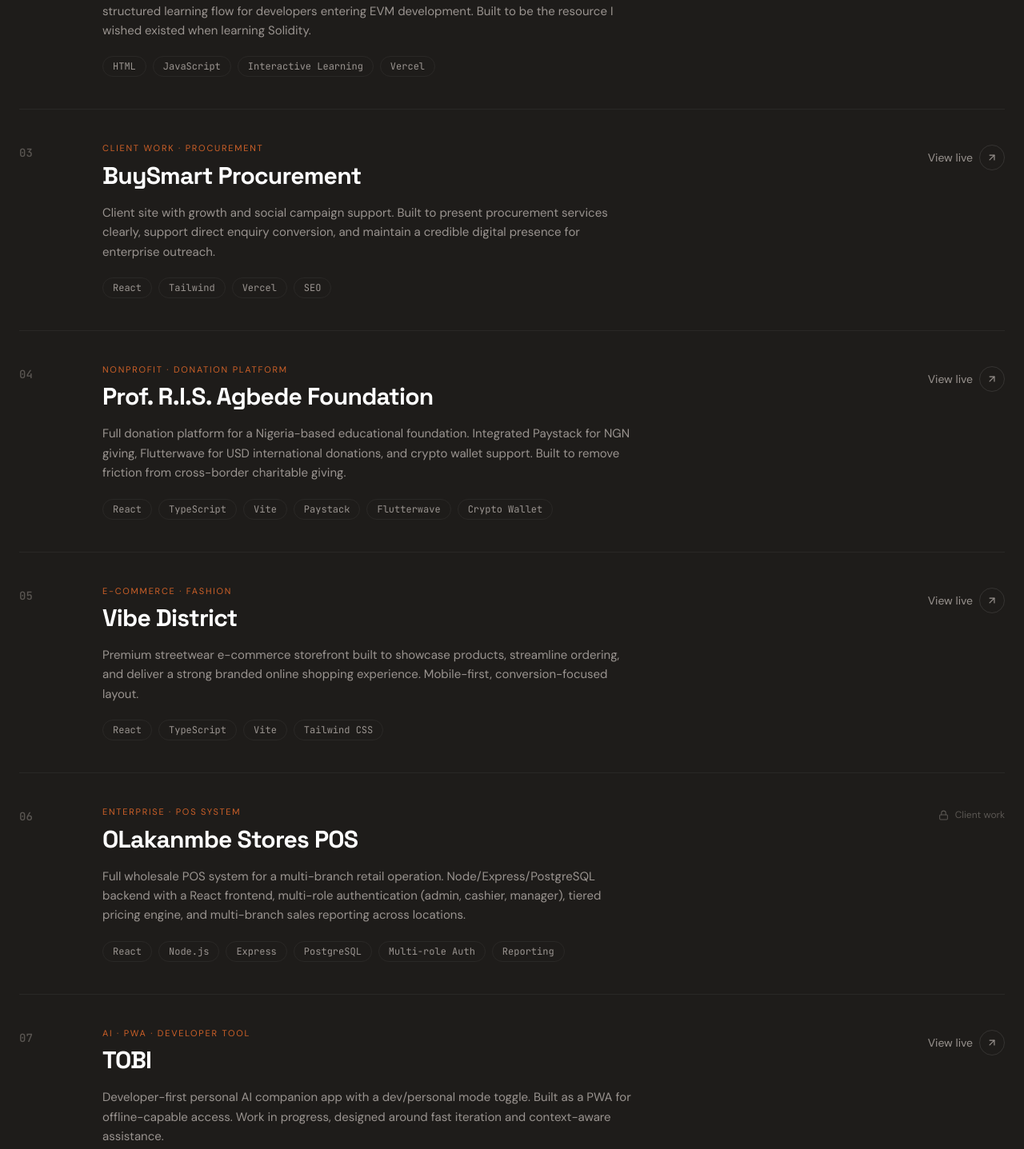
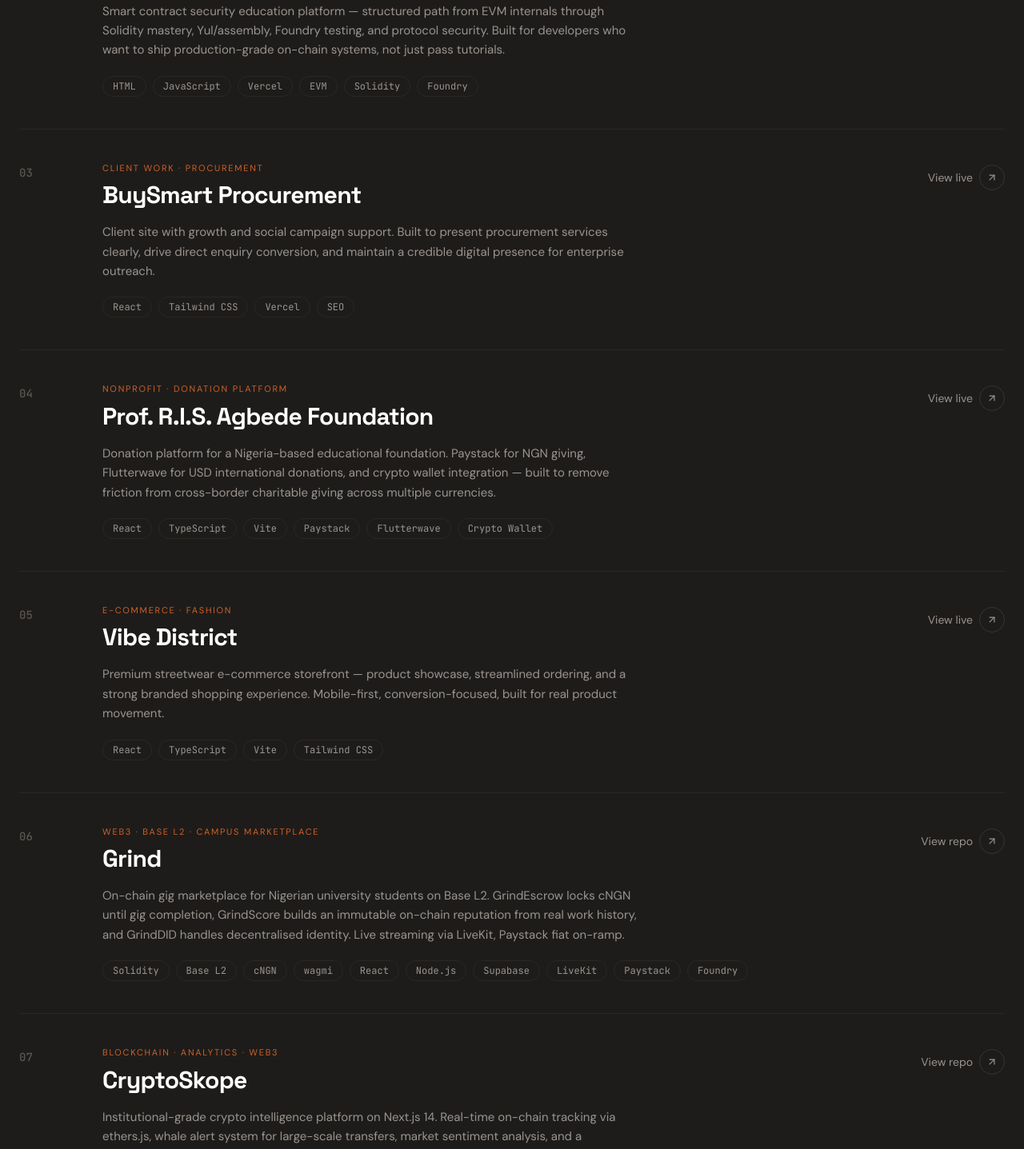
Before and after one commit to GoodnessFx/IGfolio.com, a React (Vite) app: page / in a window 1280 px wide. Shown: the part 2270-3707 px from the top of the page at 80% size. Built offline with nearby package versions, Linux system fonts and the light colour scheme.

Commit message:
Add all live projects (Grind, CryptoSkope, Growth Network), update resume

```diff
--- a/components/Projects.tsx
+++ b/components/Projects.tsx
@@ -1,7 +1,6 @@
 import { motion } from "framer-motion";
 import { ArrowUpRight, Lock } from "lucide-react";
 
-// ── Core featured projects from the brief ────────────────────────────────────
 interface FeaturedProject {
   num: string;
   category: string;
@@ -15,33 +14,33 @@
 const featured: FeaturedProject[] = [
   {
     num: "01",
-    category: "COMMUNITY · GROWTH",
+    category: "COMMUNITY · PLATFORM",
     name: "Growth Network",
-    desc: "Nigeria-focused builder community and resource network connecting developers, creatives, and founders across Africa's tech ecosystem. Built to lower the barrier to entry for anyone serious about shipping real products.",
-    tags: ["React", "TypeScript", "Supabase", "Community"],
-    isPrivate: true,
+    desc: "Operating system for small business growth — one platform combining software, design, automation, and operations. Client dashboard with live project tracking, social media scheduling, growth analytics, and CRM. Built on Supabase with row-level security and full multi-tenant isolation.",
+    tags: ["React", "TypeScript", "Supabase", "PostgreSQL", "RLS", "OAuth"],
+    liveUrl: "https://github.com/GoodnessFx/Growth-Network",
   },
   {
     num: "02",
     category: "WEB3 · EDUCATION",
     name: "ChainCodeCamp",
-    desc: "Smart contract security education platform, interactive curriculum, concept glossary, and structured learning flow for developers entering EVM development. Built to be the resource I wished existed when learning Solidity.",
-    tags: ["HTML", "JavaScript", "Interactive Learning", "Vercel"],
+    desc: "Smart contract security education platform — structured path from EVM internals through Solidity mastery, Yul/assembly, Foundry testing, and protocol security. Built for developers who want to ship production-grade on-chain systems, not just pass tutorials.",
+    tags: ["HTML", "JavaScript", "Vercel", "EVM", "Solidity", "Foundry"],
     liveUrl: "https://chain-code-camp.vercel.app/",
   },
   {
     num: "03",
     category: "CLIENT WORK · PROCUREMENT",
     name: "BuySmart Procurement",
-    desc: "Client site with growth and social campaign support. Built to present procurement services clearly, support direct enquiry conversion, and maintain a credible digital presence for enterprise outreach.",
-    tags: ["React", "Tailwind", "Vercel", "SEO"],
+    desc: "Client site with growth and social campaign support. Built to present procurement services clearly, drive direct enquiry conversion, and maintain a credible digital presence for enterprise outreach.",
+    tags: ["React", "Tailwind CSS", "Vercel", "SEO"],
     liveUrl: "https://buysmartprocurement.com/",
   },
   {
     num: "04",
     category: "NONPROFIT · DONATION PLATFORM",
     name: "Prof. R.I.S. Agbede Foundation",
-    desc: "Full donation platform for a Nigeria-based educational foundation. Integrated Paystack for NGN giving, Flutterwave for USD international donations, and crypto wallet support. Built to remove friction from cross-border charitable giving.",
+    desc: "Donation platform for a Nigeria-based educational foundation. Paystack for NGN giving, Flutterwave for USD international donations, and crypto wallet integration — built to remove friction from cross-border charitable giving across multiple currencies.",
     tags: ["React", "TypeScript", "Vite", "Paystack", "Flutterwave", "Crypto Wallet"],
     liveUrl: "https://professor-r-i-s-agbede-foundation.vercel.app/",
   },
@@ -49,24 +48,40 @@
     num: "05",
     category: "E-COMMERCE · FASHION",
     name: "Vibe District",
-    desc: "Premium streetwear e-commerce storefront built to showcase products, streamline ordering, and deliver a strong branded online shopping experience. Mobile-first, conversion-focused layout.",
+    desc: "Premium streetwear e-commerce storefront — product showcase, streamlined ordering, and a strong branded shopping experience. Mobile-first, conversion-focused, built for real product movement.",
     tags: ["React", "TypeScript", "Vite", "Tailwind CSS"],
     liveUrl: "https://vibe-district.vercel.app/",
   },
   {
     num: "06",
+    category: "WEB3 · BASE L2 · CAMPUS MARKETPLACE",
+    name: "Grind",
+    desc: "On-chain gig marketplace for Nigerian university students on Base L2. GrindEscrow locks cNGN until gig completion, GrindScore builds an immutable on-chain reputation from real work history, and GrindDID handles decentralised identity. Live streaming via LiveKit, Paystack fiat on-ramp.",
+    tags: ["Solidity", "Base L2", "cNGN", "wagmi", "React", "Node.js", "Supabase", "LiveKit", "Paystack", "Foundry"],
+    liveUrl: "https://github.com/GoodnessFx/Grind",
+  },
+  {
+    num: "07",
+    category: "BLOCKCHAIN · ANALYTICS · WEB3",
+    name: "CryptoSkope",
+    desc: "Institutional-grade crypto intelligence platform on Next.js 14. Real-time on-chain tracking via ethers.js, whale alert system for large-scale transfers, market sentiment analysis, and a professional portfolio tracker with USD valuations across the Theta Network ecosystem.",
+    tags: ["Next.js 14", "ethers.js", "TypeScript", "TanStack Query", "Tailwind CSS", "Recharts", "shadcn/ui"],
+    liveUrl: "https://github.com/GoodnessFx/CryptoSkope",
+  },
+  {
+    num: "08",
     category: "ENTERPRISE · POS SYSTEM",
     name: "OLakanmbe Stores POS",
-    desc: "Full wholesale POS system for a multi-branch retail operation. Node/Express/PostgreSQL backend with a React frontend, multi-role authentication (admin, cashier, manager), tiered pricing engine, and multi-branch sales reporting across locations.",
+    desc: "Full wholesale POS system for a multi-branch retail operation. Node/Express/PostgreSQL backend, React frontend, multi-role auth (admin, cashier, manager), tiered pricing engine, and cross-branch sales reporting.",
     tags: ["React", "Node.js", "Express", "PostgreSQL", "Multi-role Auth", "Reporting"],
     isPrivate: true,
   },
   {
-    num: "07",
-    category: "AI · PWA · DEVELOPER TOOL",
+    num: "09",
+    category: "AI · PERSONAL OPERATOR · PWA",
     name: "TOBI",
-    desc: "Developer-first personal AI companion app with a dev/personal mode toggle. Built as a PWA for offline-capable access. Work in progress, designed around fast iteration and context-aware assistance.",
-    tags: ["React", "TypeScript", "PWA", "AI", "Vite"],
+    desc: "Personal AI operator with persistent memory — knows your projects, goals, and context across every session without being re-briefed. Multi-tier LLM routing, agentic tool-calling, proactive reminders in your own voice, and a dev mode built for engineers. Ships as a PWA with offline support.",
+    tags: ["React", "TypeScript", "PWA", "ChromaDB", "Claude API", "SQLite", "Vite"],
     liveUrl: "https://github.com/GoodnessFx/Tobi",
   },
 ];
@@ -74,17 +89,18 @@
 // ── Single project row ────────────────────────────────────────────────────────
 function ProjectRow({ project, index }: { project: FeaturedProject; index: number }) {
   const href = project.liveUrl ?? "#";
-  const hasLink = href !== "#" && !project.isPrivate;
+  const hasLink = !!href && href !== "#" && !project.isPrivate;
 
   return (
     <motion.div
       initial={{ opacity: 0, y: 24 }}
       whileInView={{ opacity: 1, y: 0 }}
       viewport={{ once: true, margin: "-60px" }}
-      transition={{ duration: 0.55, delay: index * 0.06 }}
+      transition={{ duration: 0.55, delay: index * 0.05 }}
       className="group relative"
     >
       <div className="grid grid-cols-1 md:grid-cols-[72px_1fr_auto] gap-y-4 md:gap-x-8 items-start py-10 border-b border-[rgba(255,255,255,0.05)] hover:border-[rgba(207,97,40,0.22)] transition-colors duration-300">
+
         {/* Number */}
         <span className="font-jetbrains text-[var(--text-dim)] text-sm font-medium pt-1 select-none">
           {project.num}
@@ -98,16 +114,12 @@
               {project.name}
             </h3>
           </div>
-
           <p className="text-[var(--text-secondary)] font-dm-sans text-[15px] leading-relaxed max-w-2xl">
             {project.desc}
           </p>
-
           <div className="flex flex-wrap gap-2 pt-1">
             {project.tags.map((tag) => (
-              <span key={tag} className="tag-pill">
-                {tag}
-              </span>
+              <span key={tag} className="tag-pill">{tag}</span>
             ))}
           </div>
         </div>
@@ -124,11 +136,11 @@
               href={href}
               target="_blank"
               rel="noopener noreferrer"
-              className="flex items-center gap-2 text-[var(--text-secondary)] hover:text-[var(--accent)] transition-colors duration-200 text-sm font-dm-sans group/link"
+              className="flex items-center gap-2 text-[var(--text-secondary)] hover:text-[var(--accent)] transition-colors duration-200 text-sm font-dm-sans group/link whitespace-nowrap"
               aria-label={`View ${project.name}`}
             >
-              View live
-              <span className="w-8 h-8 rounded-full border border-[rgba(255,255,255,0.1)] flex items-center justify-center group-hover/link:border-[var(--accent)] group-hover/link:bg-[var(--accent-dim)] transition-all duration-300">
+              {href.includes("github.com") ? "View repo" : "View live"}
+              <span className="w-8 h-8 rounded-full border border-[rgba(255,255,255,0.10)] flex items-center justify-center group-hover/link:border-[var(--accent)] group-hover/link:bg-[var(--accent-dim)] transition-all duration-300">
                 <ArrowUpRight size={14} />
               </span>
             </a>
@@ -144,7 +156,6 @@
   return (
     <section id="projects" className="py-28 bg-[var(--bg-primary)]">
       <div className="max-w-7xl mx-auto px-6">
-        {/* Header */}
         <motion.div
           initial={{ opacity: 0, y: 20 }}
           whileInView={{ opacity: 1, y: 0 }}
@@ -171,7 +182,6 @@
           </a>
         </motion.div>
 
-        {/* Project list */}
         <div>
           {featured.map((project, i) => (
             <ProjectRow key={project.num} project={project} index={i} />
```
Also changed, not shown: 1 other file (tests, documents, lock files or other folders).
